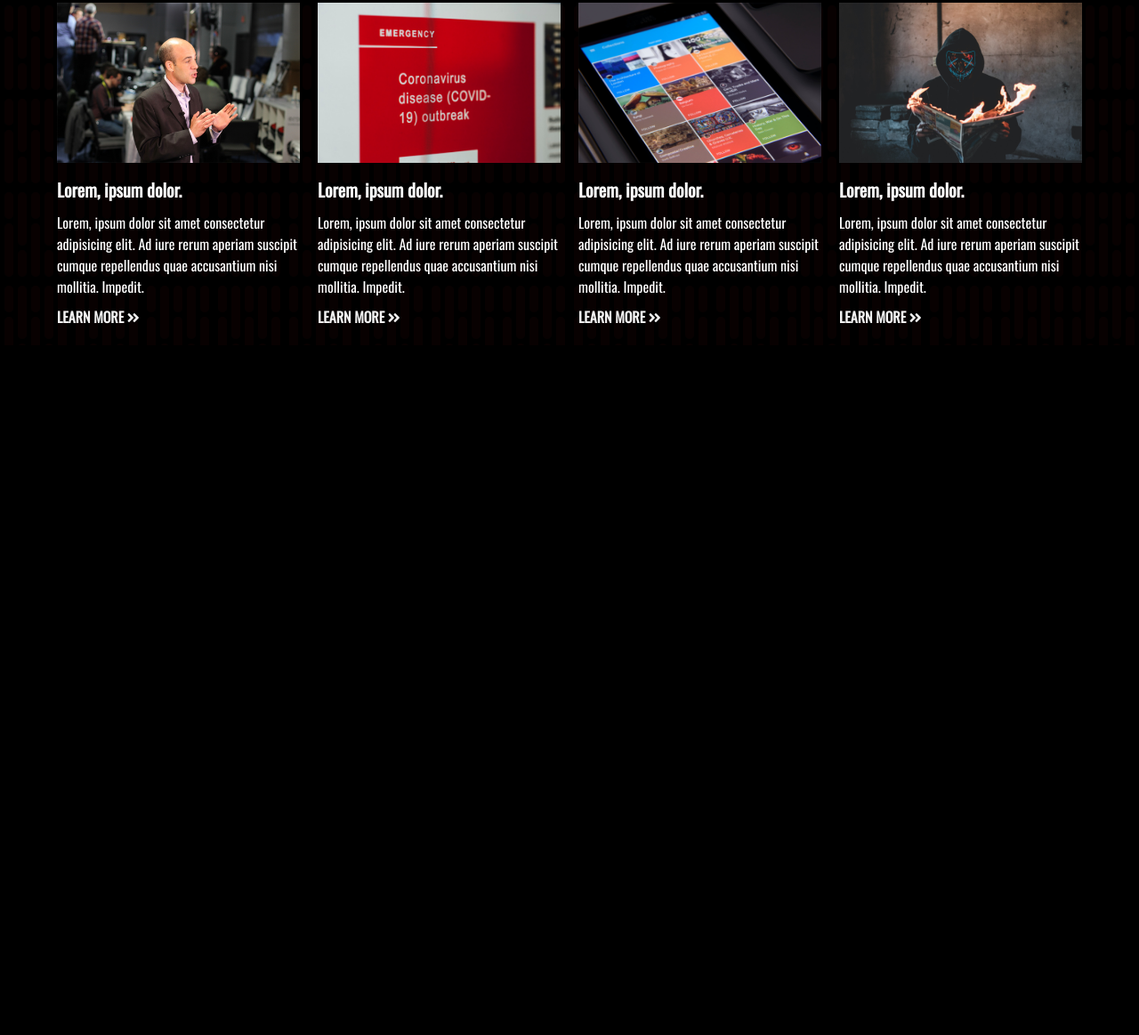
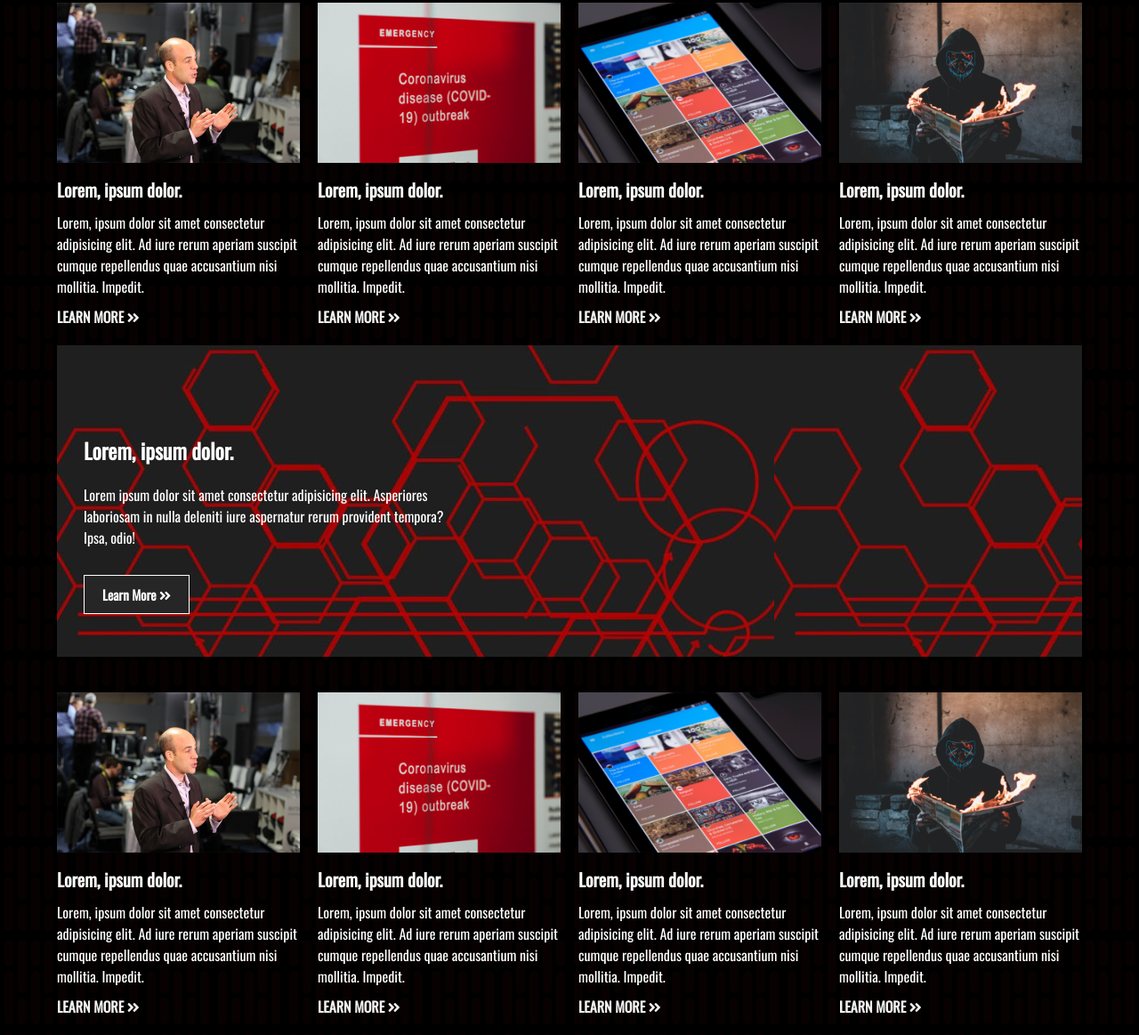
Before and after one commit to jucampuca/Prueba_1, a plain HTML site: page index.html in a window 1280 px wide. Shown: the part 629-1792 px from the top of the page at 89% size. Before the commit the page ends 1017 px from the top, so only its background shows below. Drawn offline with nearby package versions, Linux system fonts and the light colour scheme.

Commit message:
Agregue el banner a mi proyecto

```diff
--- a/index.html
+++ b/index.html
@@ -87,6 +87,41 @@
             </div>
         </div>
 
+        <section class="cards-banner-one">
+            <div class="content">
+                <h2>Lorem, ipsum dolor.</h2>
+                <p>Lorem ipsum dolor sit amet consectetur adipisicing elit. Asperiores laboriosam in nulla deleniti iure aspernatur rerum provident tempora? Ipsa, odio!</p>
+                <a href="#" class="btn">Learn More <i class="fas fa-angle-double-right"></i></a>
+            </div>
+        </section>
+
+        <div class="news-cards">
+            <div>
+                <img src="./img/news1.jpg" alt="News 1">
+                <h3>Lorem, ipsum dolor.</h3>
+                <p>Lorem, ipsum dolor sit amet consectetur adipisicing elit. Ad iure rerum aperiam suscipit cumque repellendus quae accusantium nisi mollitia. Impedit.</p>
+                <a href="#">Learn More <i class="fas fa-angle-double-right"></i></a>
+            </div>
+            <div>
+                <img src="./img/news2.jpg" alt="News 2">
+                <h3>Lorem, ipsum dolor.</h3>
+                <p>Lorem, ipsum dolor sit amet consectetur adipisicing elit. Ad iure rerum aperiam suscipit cumque repellendus quae accusantium nisi mollitia. Impedit.</p>
+                <a href="#">Learn More <i class="fas fa-angle-double-right"></i></a>
+            </div>
+            <div>
+                <img src="./img/news3.jpg" alt="News 3">
+                <h3>Lorem, ipsum dolor.</h3>
+                <p>Lorem, ipsum dolor sit amet consectetur adipisicing elit. Ad iure rerum aperiam suscipit cumque repellendus quae accusantium nisi mollitia. Impedit.</p>
+                <a href="#">Learn More <i class="fas fa-angle-double-right"></i></a>
+            </div>
+            <div>
+                <img src="./img/news4.jpg" alt="News 4">
+                <h3>Lorem, ipsum dolor.</h3>
+                <p>Lorem, ipsum dolor sit amet consectetur adipisicing elit. Ad iure rerum aperiam suscipit cumque repellendus quae accusantium nisi mollitia. Impedit.</p>
+                <a href="#">Learn More <i class="fas fa-angle-double-right"></i></a>
+            </div>
+        </div>
+
     </div>
 
 </body>
--- a/styles.css
+++ b/styles.css
@@ -138,3 +138,24 @@ h hr {
 .news-cards a:hover {
     text-decoration: underline;
 }
+
+
+/* CARDS BANNER ONE */
+
+.cards-banner-one {
+    width: 100%;
+    height: 350px;
+    background: url(./img/tech-red.jpg);
+    margin-bottom: 40px;
+}
+
+.cards-banner-one .content {
+    width: 40%;
+    padding: 90px 0 0 30px;
+    color: #ffffff;
+}
+
+.cards-banner-one p,
+.cards-banner-one h2 {
+    margin: 10px 0 20px 0;
+}
```
